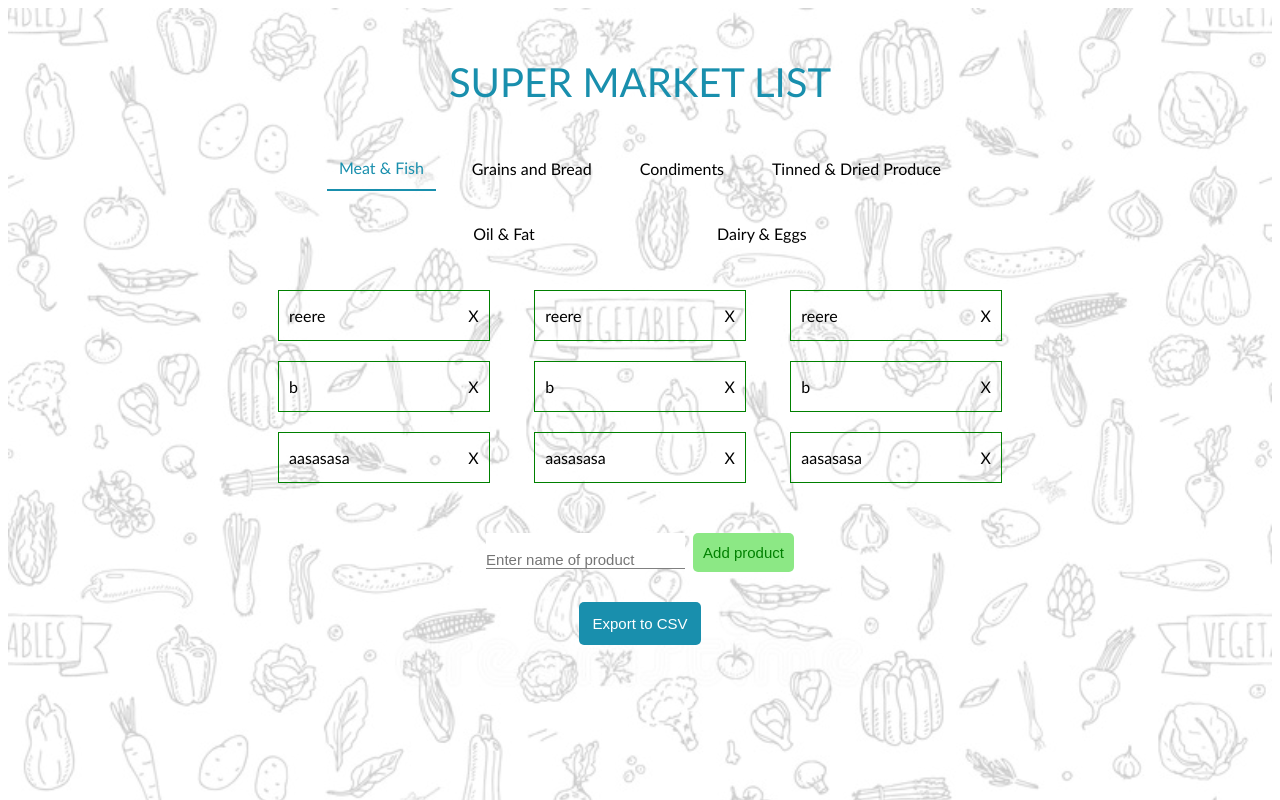
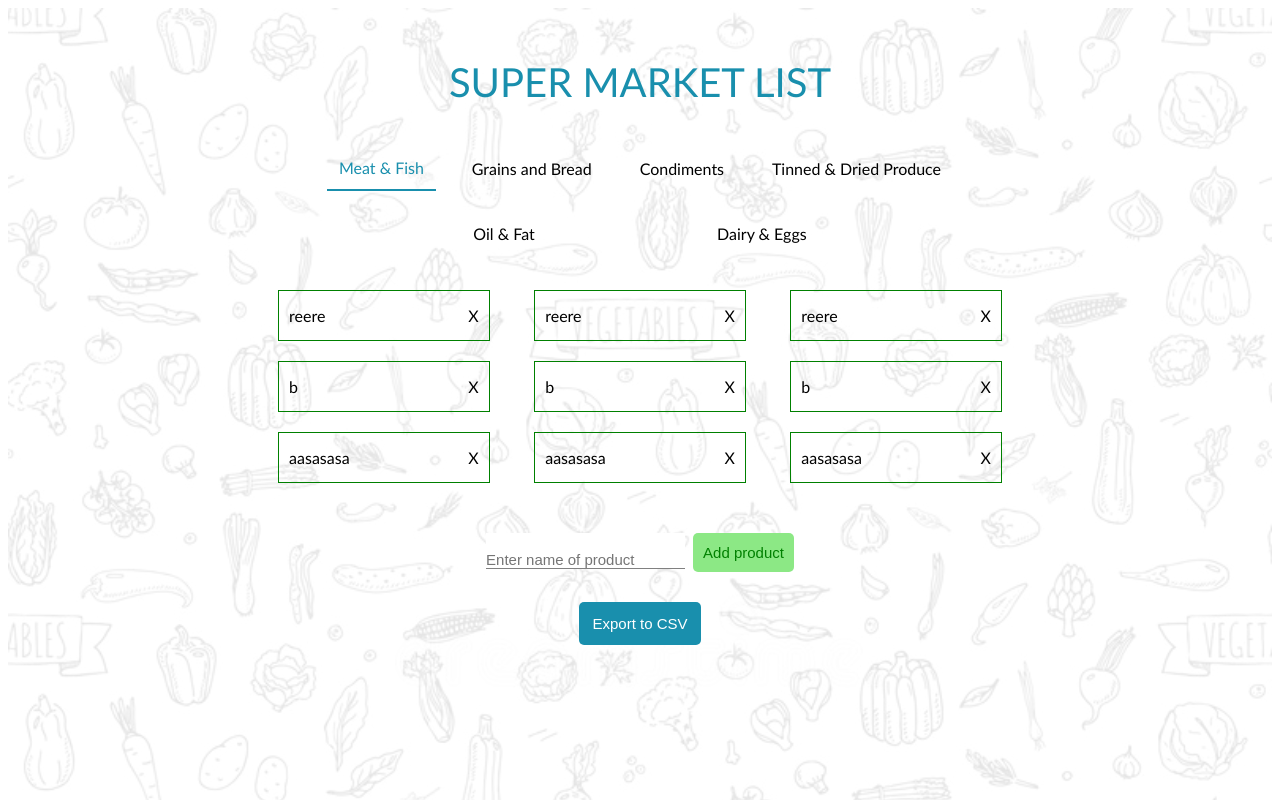
Before and after one commit to talalum/shopping_list_Angular, an Angular app: page / in a window 1280 px wide. Shown: the top 800 px of the page. Built offline with nearby package versions, Linux system fonts and the light colour scheme.

Commit message:
background image opacity fixes

```diff
--- a/src/app/components/shopping-list/shopping-list.component.scss
+++ b/src/app/components/shopping-list/shopping-list.component.scss
@@ -9,7 +9,7 @@
     left: 0px;
     width: 100%;
     height: auto;
-    opacity: 20%;
+    opacity: 10%;
     z-index: 1;
     background-repeat: repeat;
 
```
